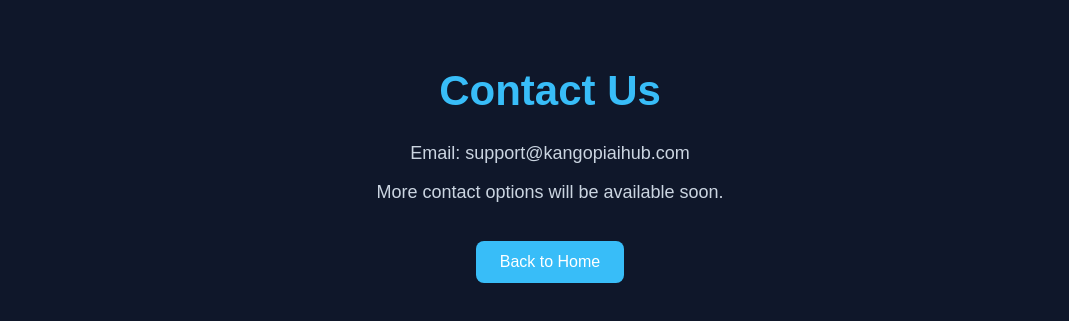
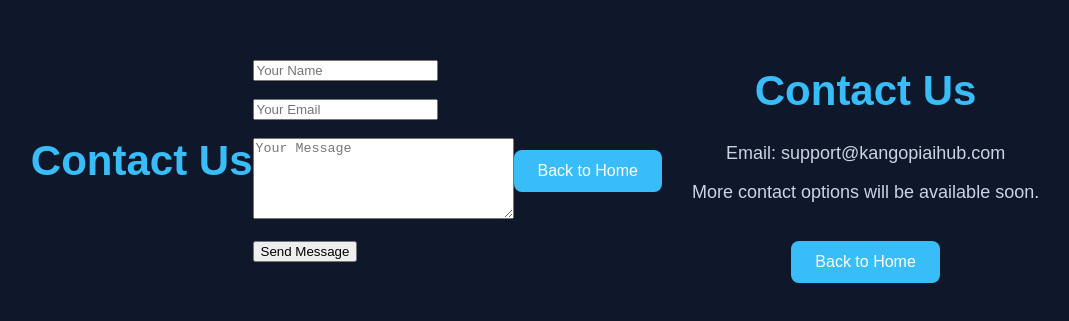
Before and after one commit to ahirmayur2008-coder/kangopi-ai-hub, a plain HTML site: page contact.html in a window 1280 px wide. Shown: the part 239-560 px from the top of the page, without its empty margins (90-1159 px from the left). Drawn offline with Linux system fonts and the light colour scheme.

Commit message:
Add contact form to contact.html
Added a contact form with fields for name, email, and message.

```diff
--- a/contact.html
+++ b/contact.html
@@ -46,6 +46,22 @@ a{
 
 <body>
 
+    <h1>Contact Us</h1>
+
+<form>
+<input type="text" placeholder="Your Name" required><br><br>
+
+<input type="email" placeholder="Your Email" required><br><br>
+
+<textarea placeholder="Your Message" rows="5" cols="30"></textarea><br><br>
+
+<button type="submit">Send Message</button>
+</form>
+
+<br>
+
+<a href="index.html">Back to Home</a>
+
 <div class="box">
 <h1>Contact Us</h1>
 
```
